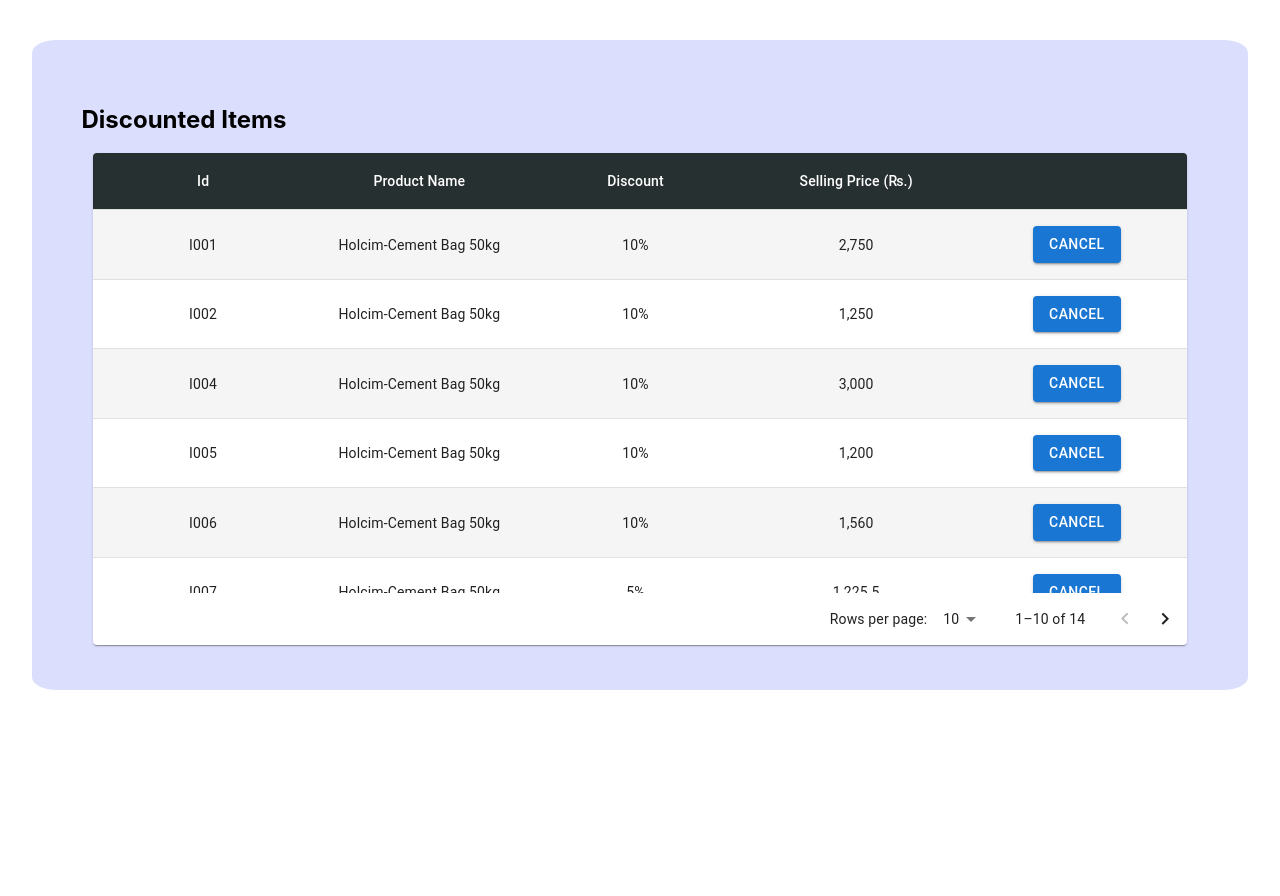
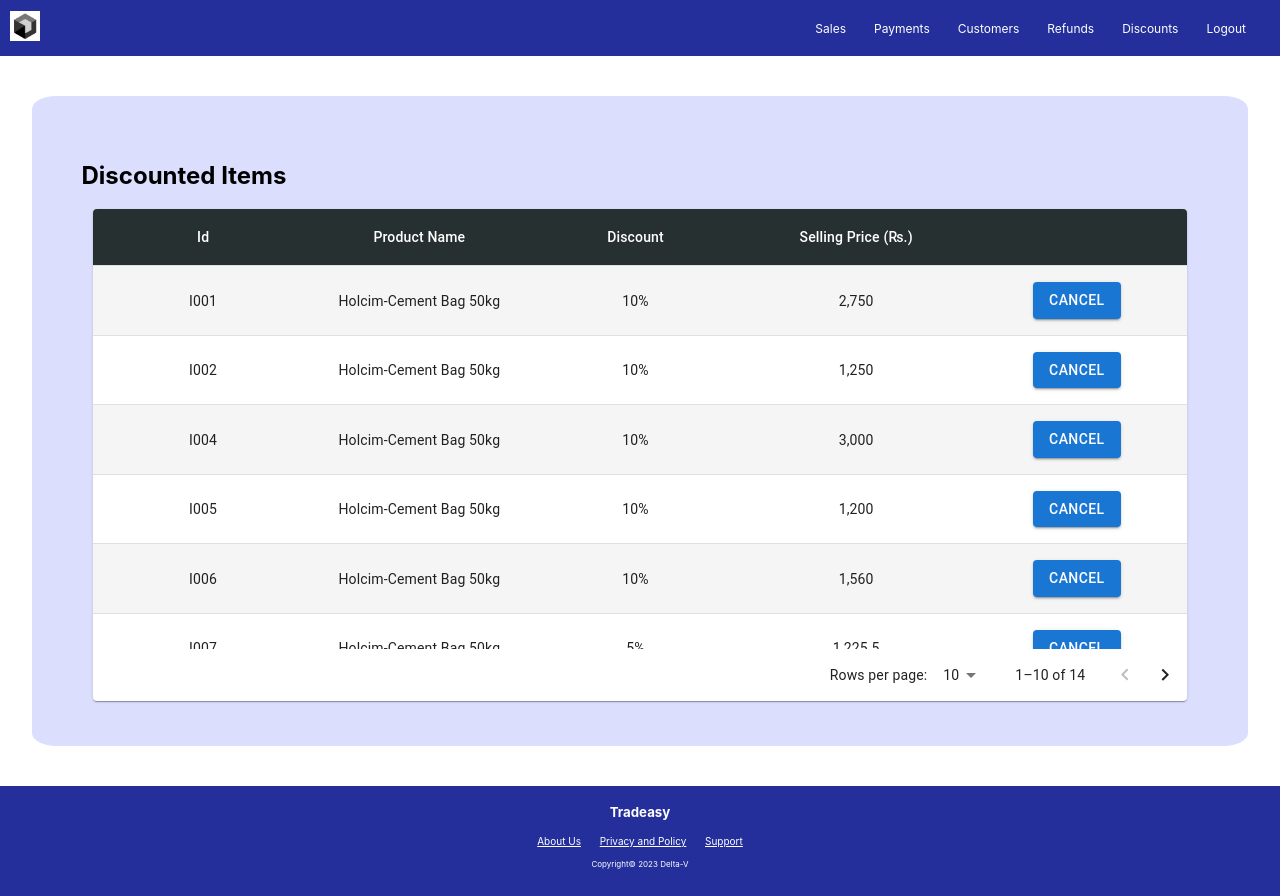
Before and after one commit to MrSilent2001/Sales-And-Inventory-Management-System, a React (Create React App) app: page /discountdashboard in a window 1280 px wide. Before the commit the page ends 800 px from the top, so only its background shows below. Built offline with nearby package versions, Linux system fonts and the light colour scheme.

Commit message:
navbar modified

```diff
--- a/src/pages/discounts dashboard/discountDashboard.js
+++ b/src/pages/discounts dashboard/discountDashboard.js
@@ -10,6 +10,8 @@
 import TablePagination from '@mui/material/TablePagination';
 import TableRow from '@mui/material/TableRow';
 import Button from '@mui/material/Button';
+import SalesNavbar from "../../layout/navbar/Sales navbar/sales navbar";
+import Footer from "../../layout/footer/footer";
 
 const StyledTableCell = styled(TableCell)(({theme}) => ({
     [`&.${tableCellClasses.head}`]: {
@@ -106,6 +108,8 @@
     };
 
     return(
+        <>
+            <SalesNavbar/>
         <div className="discountDashboardOuter">
             <div className="discountDashboardInner">
                 <h2 className="title">Discounted Items</h2>
@@ -159,6 +163,8 @@
                 </Paper>
             </div>
         </div>
+            <Footer/>
+        </>
     );
 }
 
```
